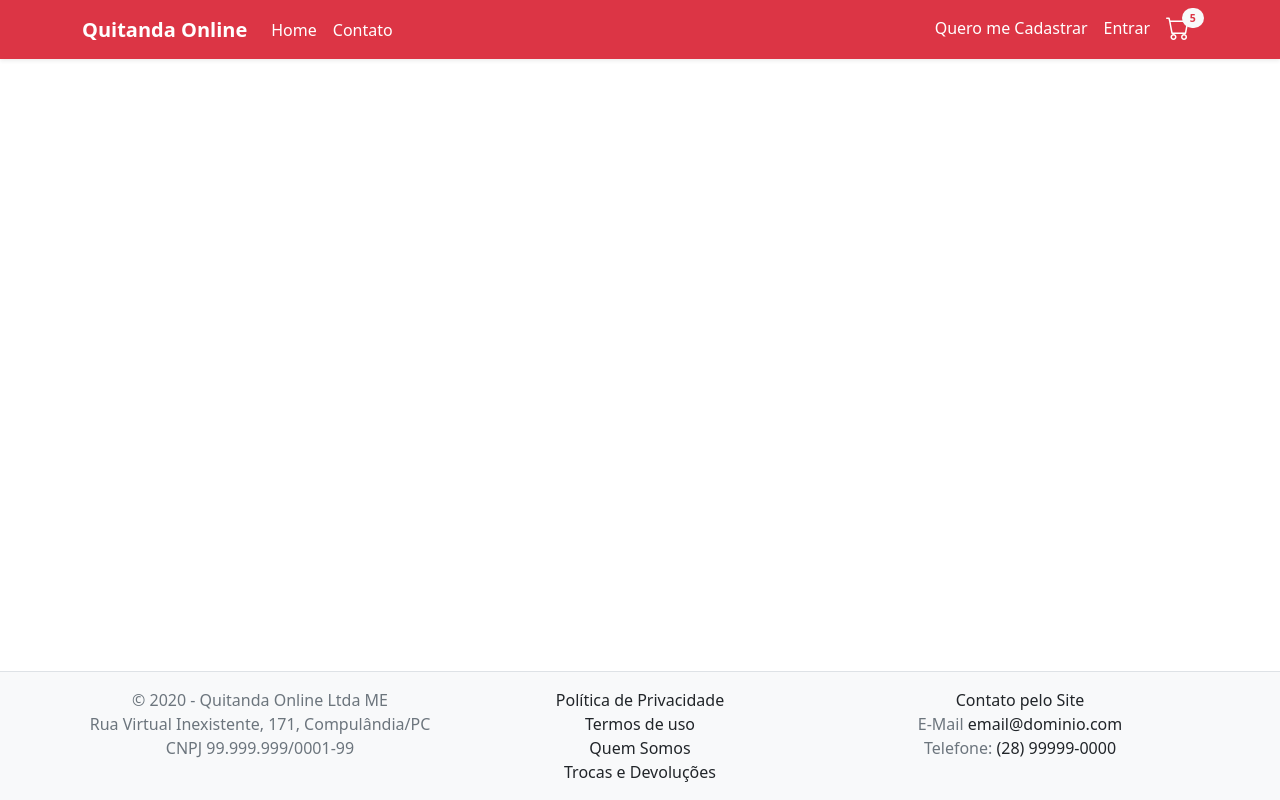
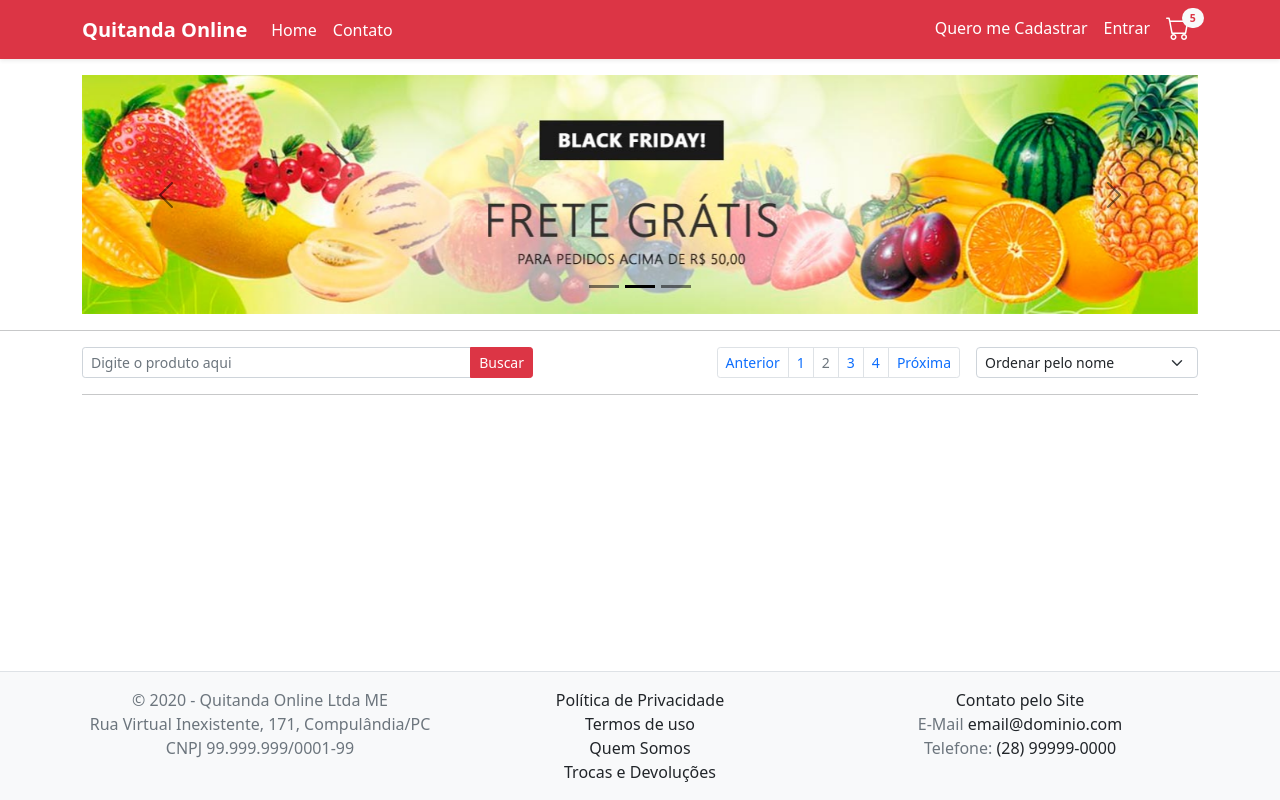
Before and after one commit to aadionisio/ecommerce-fruit, a React (Create React App) app in the folder frontend/: page / in a window 1280 px wide. Built offline with nearby package versions, Linux system fonts and the light colour scheme.

Commit message:
foi criado o carrousel e a paginacao. sera iniciado a tela onde se exibe os produtos

```diff
--- a/frontend/src/Routes.tsx
+++ b/frontend/src/Routes.tsx
@@ -1,5 +1,6 @@
 import CadastrarNovaSenha from 'pages/CadastrarNovaSenha';
 import ConfirmCadastroSenha from 'pages/ConfirmCadastroSenha';
+import ConfirmContato from 'pages/ConfirmContato';
 import ConfirmRecupSenha from 'pages/ConfirmRecupSenha';
 import Contato from 'pages/Contato';
 import Home from 'pages/Home';
@@ -50,6 +51,9 @@ const route: React.FC = () => {
         <Route path="/confirmcadastrosenha" >
           <ConfirmCadastroSenha />
         </Route>
+        <Route path="/confirmacontato" >
+          <ConfirmContato />
+        </Route>
       </Switch>
     </BrowserRouter>
   );
--- /dev/null
+++ b/frontend/src/components/Carrousel/index.tsx
@@ -0,0 +1,48 @@
+import React from 'react';
+import ImgCarrousel01 from 'img/slides/slide01.jpg';
+import ImgCarrousel01Small from 'img/slides/slide01small.jpg';
+import './styles.css';
+// import { Container } from './styles';
+
+const Carrousel: React.FC = () => {
+  return (
+    <>
+      <div className="container">
+
+
+        <div id="carouselMain" className="carousel slide carousel-dark" data-bs-ride="carousel">
+          <div className="carousel-indicators">
+            <button type="button" data-bs-target="#carouselMain" data-bs-slide-to="0" className="active" ></button>
+            <button type="button" data-bs-target="#carouselMain" data-bs-slide-to="1" ></button>
+            <button type="button" data-bs-target="#carouselMain" data-bs-slide-to="2" ></button>
+          </div>
+          <div className="carousel-inner">
+            <div className="carousel-item active" data-bs-interval="3000" >
+              <img src={ImgCarrousel01} className="d-none d-md-block w-100" alt="" />
+              <img src={ImgCarrousel01Small} className="d-block  d-md-none w-100" alt="" />
+            </div>
+            <div className="carousel-item" data-bs-interval="3000" >
+              <img src={ImgCarrousel01} className="d-none d-md-block w-100" alt="" />
+              <img src={ImgCarrousel01Small} className="d-block  d-md-none w-100" alt="" />
+            </div>
+            <div className="carousel-item" data-bs-interval="3000" >
+              <img src={ImgCarrousel01} className="d-none d-md-block w-100" alt="" />
+              <img src={ImgCarrousel01Small} className="d-block  d-md-none w-100" alt="" />
+            </div>
+          </div>
+          <button className="carousel-control-prev" type="button" data-bs-target="#carouselMain" data-bs-slide="prev">
+            <span className="carousel-control-prev-icon" ></span>
+            <span className="visually-hidden">Anterior</span>
+          </button>
+          <button className="carousel-control-next" type="button" data-bs-target="#carouselMain" data-bs-slide="next">
+            <span className="carousel-control-next-icon" ></span>
+            <span className="visually-hidden">Proximo</span>
+          </button>
+        </div>
+      </div>
+      <hr className="mt-3" />
+    </>
+  );
+}
+
+export default Carrousel;
--- /dev/null
+++ b/frontend/src/components/DadosProdutos/index.tsx
@@ -0,0 +1,22 @@
+import Paginacao from 'components/Paginacao';
+import React from 'react';
+import './styles.css';
+
+// import { Container } from './styles';
+
+const DadosProdutos: React.FC = () => {
+  return (
+    <>
+      <Paginacao />
+      <hr className="mt-3" />
+      {/* indica que sera usada a estrutura de separacao em 12 colunas
+          indica que o espaço entre cada coluna é de 3.  */}
+      <div className="row g-3">
+
+
+      </div>
+
+    </>);
+}
+
+export default DadosProdutos;
--- /dev/null
+++ b/frontend/src/components/Paginacao/index.tsx
@@ -0,0 +1,74 @@
+import React from 'react';
+import './styles.css';
+
+// import { Container } from './styles';
+
+const Paginacao: React.FC = () => {
+  return (
+    <>
+      <div className="row">
+        <div className="col-12 col-md-5">
+          {/* classe abaixo:
+            1- justifica o conteudo ao centro por padrao
+            2 -justifica o conteudo a esquerda quando o tamanho da tela estiver na resolucao md ou superior
+            3 - margem inferior de 3 unidades
+            4 - se resolução for md ou superior ele zera a margem inferior*/}
+          <form className="justify-content-center justify-content-md-start mb-3 mb-md-0">
+            <div className="input-group input-group-sm">
+              <input type="text" className="form-control" placeholder="Digite o produto aqui" aria-label="Recipient's username" aria-describedby="button-addon2" />
+              <button className="btn btn-danger" type="button" id="button-addon2">Buscar</button>
+            </div>
+          </form>
+
+        </div>
+        <div className="col-12 col-md-7">
+          {/*
+            1 - indica que essa div ira usar o padrao flexbox
+            2 - indica que o preenchimento da div sera de forma reversa (direita pra esquerda)
+            3 - coloca o conteudo alinhado ao centro por padrao flex
+            4 - quando a resolução for do tamanho md ou superior ele vai alinhar o conteudo a direita
+                já que o componente esta em modo reverso conforme item 2
+            */}
+          <div className="d-flex flex-row-reverse justify-content-center justify-content-md-start">
+            {/*
+              classe d-block o conteudo ocupa todo o espaço horizontal e aceita alteracao na margem e no padding
+              classe d-inline-block o conteudo ocupa apenas o espaço que for necessario na horizontal permitindo que sejam colocados mais
+              componentes e estes ficarão um ao lado do outro. tambem permite margem e padding */}
+            <form className="d-inline-block">
+              <select className="form-select form-select-sm">
+                <option>Ordenar pelo nome</option>
+                <option>Ordenar pelo menor preço</option>
+                <option>Ordenar pelo maior preço</option>
+              </select>
+            </form>
+            <nav className="d-inline-block me-3">
+              <ul className="pagination pagination-sm my-0">
+                {/* colocando uma condição. para desabilitar o campo qdo tiver na primeira pagina */}
+                <li className={`page-item`}>
+                  <button className="page-link" >Anterior</button>
+                </li>
+                <li className="page-item ">
+                  <a className="page-link">1</a>
+                </li>
+                <li className="page-item disabled">
+                  <a className="page-link">2</a>
+                </li>
+                <li className="page-item ">
+                  <a className="page-link">3</a>
+                </li>
+                <li className="page-item ">
+                  <a className="page-link">4</a>
+                </li>
+                <li className={`page-item `}>
+                  <button className="page-link" > Próxima</button>
+                </li>
+              </ul>
+            </nav>
+          </div>
+        </div>
+      </div>
+    </>
+  );
+}
+
+export default Paginacao;
--- a/frontend/src/pages/ConfirmContato/index.tsx
+++ b/frontend/src/pages/ConfirmContato/index.tsx
@@ -1,10 +1,39 @@
+import Footer from 'components/Footer';
+import Navbar from 'components/Navbar';
 import React from 'react';
 import './styles.css';
 
 // import { Container } from './styles';
 
 const ConfirmContato: React.FC = () => {
-  return <div />;
+  return (
+    <>
+      <div className="d-flex flex-column wrapper">
+        <Navbar />
+        <main className="flex-fill">
+          <div className="container">
+            <h1>Mensagem Recebida!</h1>
+            <hr />
+            <p>
+              Caro cliente,
+                </p>
+            <p>
+              Informamos que sua mensagem foi recebida com sucesso por nossa central de relacionamento com clientes e que em até <b>2 dias úteis</b> ela será respondida. Para evitarmos problemas de comunicação, evite reenviar esta mesma mensagem dentro do prazo de resposta.
+                </p>
+            <p>
+              Agradecemos pela confiança em nossos serviços.
+                </p>
+            <p>
+              Cordialmente,<br />
+                    Central de Relacionamento Quitanda Online
+                </p>
+          </div>
+        </main>
+        <Footer />
+      </div>
+
+    </>
+  );
 }
 
 export default ConfirmContato;
--- a/frontend/src/pages/Contato/index.tsx
+++ b/frontend/src/pages/Contato/index.tsx
@@ -32,7 +32,7 @@ const Contato: React.FC = () => {
                 </div>
 
 
-                <Link to="/">
+                <Link to="/confirmacontato">
                   <button type="button" className="btn btn-lg btn-danger" >
                     Enviar Mensagem
                   </button>
--- a/frontend/src/pages/Home/index.tsx
+++ b/frontend/src/pages/Home/index.tsx
@@ -1,3 +1,5 @@
+import Carrousel from 'components/Carrousel';
+import DadosProdutos from 'components/DadosProdutos';
 import Footer from 'components/Footer';
 import Navbar from 'components/Navbar';
 import React from 'react';
@@ -11,9 +13,10 @@ const Home: React.FC = () => {
     <>
       <div className="d-flex flex-column wrapper">
         <Navbar />
+        <Carrousel />
         <main className="flex-fill">
           <div className="container">
-
+            <DadosProdutos />
           </div>
         </main>
         <Footer />
```
Also changed, not shown: frontend/src/components/Carrousel/styles.css (added), frontend/src/components/DadosProdutos/styles.css (added), frontend/src/components/Paginacao/styles.css (added).
